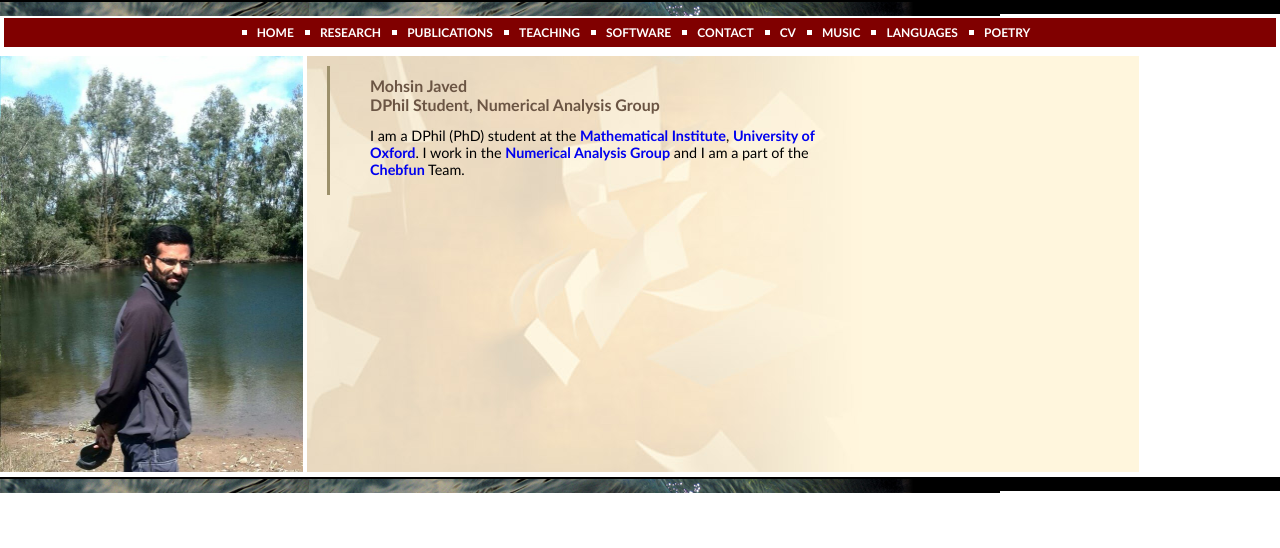
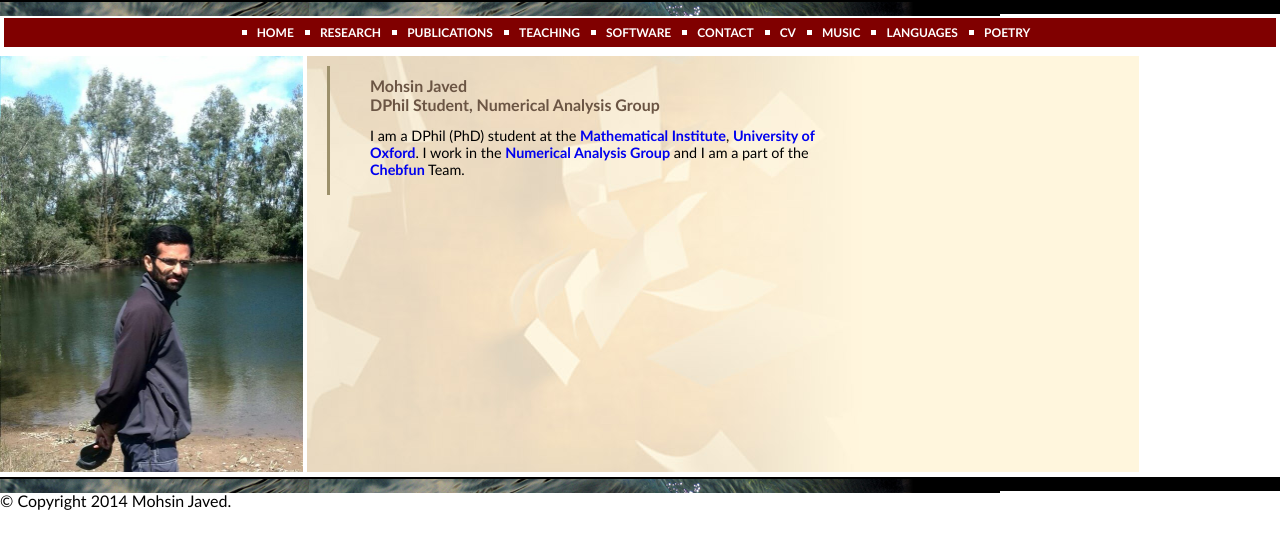
Before and after one commit to mhsnjvd/mhsnjvd.github.io, a plain HTML site: page html/index.html in a window 1280 px wide. Drawn offline with Linux system fonts and the light colour scheme.

```diff
--- a/html/index.html
+++ b/html/index.html
@@ -94,6 +94,10 @@
     <p><img src="../images/topbar.jpg" height="14px" width="1000px" alt="image decoration" /></p>
   </div>
 
+     <div class="footer">
+         <p>&copy; Copyright 2014 Mohsin Javed.</p>
+     </div>
+
 <script type="text/javascript">
 var gaJsHost = (("https:" == document.location.protocol) ? "https://ssl." : "http://www.");
 document.write(unescape("%3Cscript src='" + gaJsHost + "google-analytics.com/ga.js' type='text/javascript'%3E%3C/script%3E"));
```
Also changed, not shown: html/contact/indexContact.html (+1 -0 lines), 1 other file.
